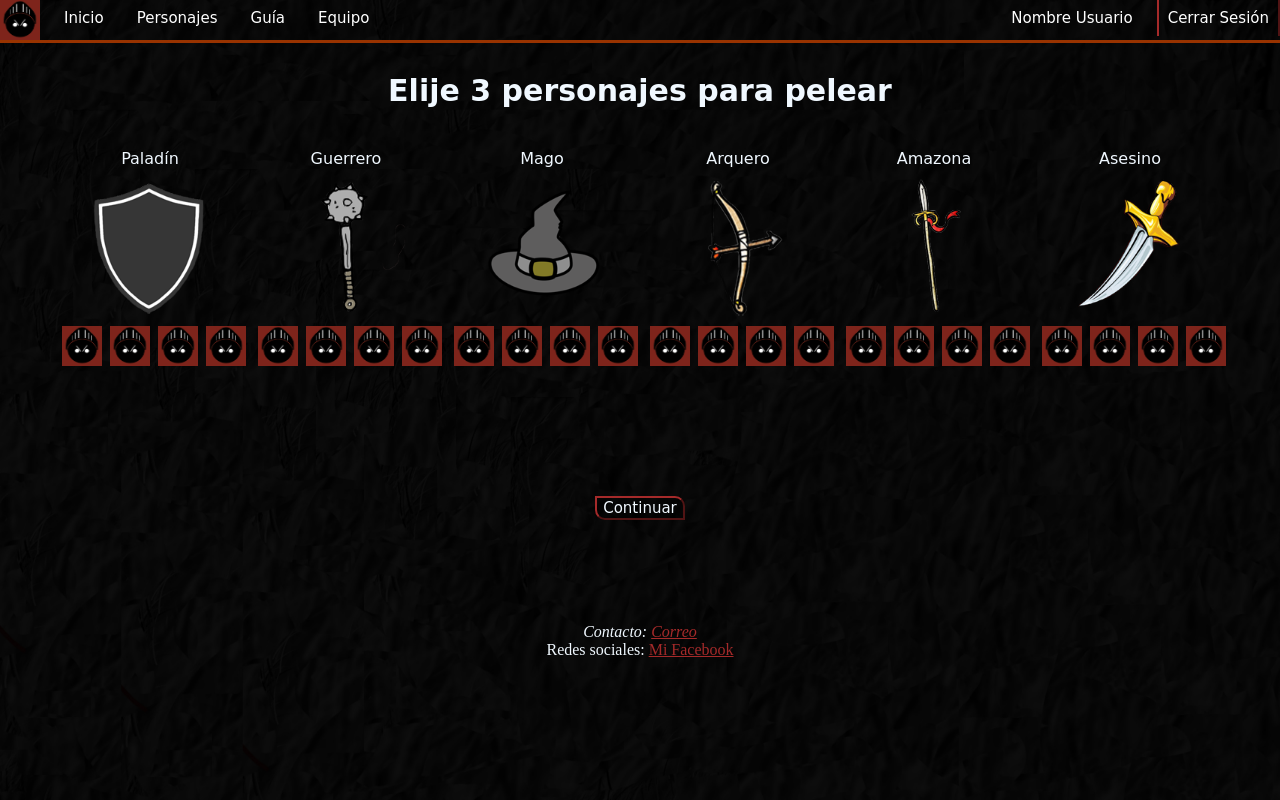
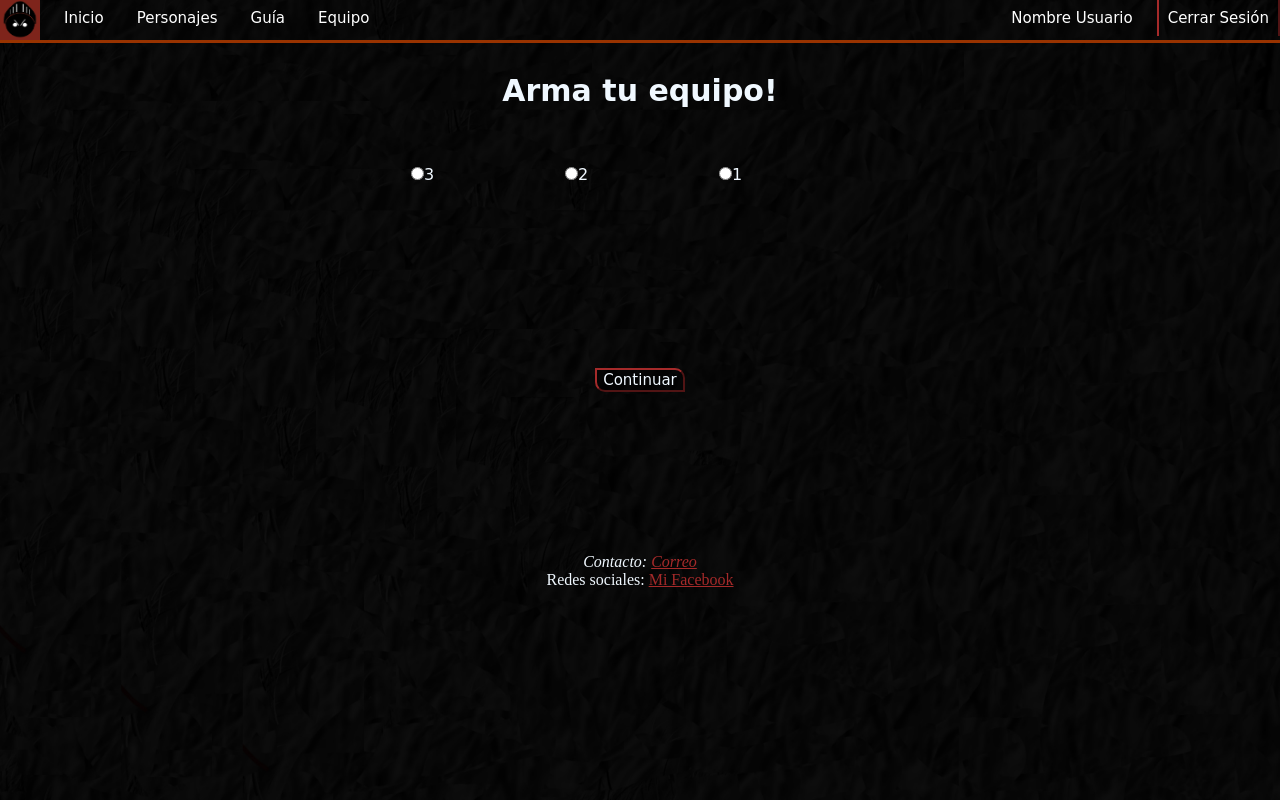
Before and after one commit to Tecnicatura-Team/Sticks-War-Game, a PHP site: page /personajes.html in a window 1280 px wide. Run offline with PHP 8.4, Linux system fonts and the light colour scheme.

Commit message:
reestructuracion de pagina personajes

```diff
--- a/css/estilos.css
+++ b/css/estilos.css
@@ -24,10 +24,10 @@ footer {
     height: 45px;
     padding-bottom: 0%;
     text-align: center;
-    /* border-top: solid;
-    border-color: #930;
-    border: solid;
-     background-color: black;*/
+}
+
+.foote {
+    margin-top: 30px;
 }
 
 
@@ -157,10 +157,6 @@ input:focus {
     width: 300px;
     height: 300px;
     margin-bottom: 0%;
-    /* border-left: solid;
-    border-right: solid;
-    border-bottom: solid;
-    border: solid;*/
 }
 
 
@@ -218,14 +214,9 @@ input:focus {
 table {
     font-family: Comic Sans MS;
     color: aliceblue;
+    position: relative;
     /* border: solid; */
-    position: relative;
 }
-
-
-/* table td {
-    border: solid aliceblue;
-} */
 
 .clases:hover {
     background: rgba(165, 42, 42, 0.11);
@@ -234,18 +225,22 @@ table {
 
 /*eleccion de personajes*/
 
+#descHabilidad {
+    color: aliceblue;
+}
+
 #cuerpoIndex,
 #cuerpoPJ,
 #cuerpoEquipo {
     width: 100%;
     height: 100%;
+    position: relative;
     /* border: solid aqua; */
-    position: relative;
 }
 
 .Eleccion {
     width: 1235px;
-    height: 550px;
+    height: 450px;
     position: relative;
     /* border: solid rgb(6, 139, 255); */
     margin: auto;
@@ -261,11 +256,19 @@ table {
 }
 
 .Personajes {
-    position: relative;
+    text-align: center;
+    font-family: Comic Sans MS;
     width: 1235;
-    height: 350;
-    margin-top: 20px;
+    height: 450;
+    margin-top: 50px;
+    color: aliceblue;
+    margin: auto;
+    justify-content: center;
     /* border: solid rgb(56, 155, 101); */
+}
+
+.Eclass {
+    margin: auto;
 }
 
 .Personajes input {
@@ -410,6 +413,8 @@ table {
 }
 
 .pjPartida {
+    width: 100px;
+    height: 250px;
     margin: auto;
     margin-top: 200px;
     position: relative;
@@ -510,12 +515,21 @@ table {
     text-align: center;
 }
 
+#Asignar {
+    margin-top: 50px;
+    margin: auto;
+    margin-left: 47.5%;
+}
 
-/* .BContinuar {
-    font-family: Comic Sans MS;
-    font-size: 15px;
-    text-decoration: none;
-    color: #fff;
-    border-radius: 10px 10px 10px 10px;
-    background-color: rgba(0, 0, 0, 0);
+.BContinuar {
+    margin-top: 50px;
+}
+
+
+/* table td {
+    border: solid aliceblue;
+}
+
+div {
+    border: solid rgb(6, 139, 255);
 } */
--- a/equipo.html
+++ b/equipo.html
@@ -1,10 +1,11 @@
 <!DOCTYPE html>
-
-<html>
+<html lang="es">
 
 <head>
     <link rel="stylesheet" href="css/estilos.css">
     <meta charset="utf-8">
+    <link rel="shortcut icon" href="img/logo1.ico">
+    <title>Equipo de desarrollo</title>
 </head>
 
 <body background="img/fondete2.jpg" style="background-repeat:no-repeat; background-attachment:fixed; background-position:center; background-size: 100% 100% ">
--- a/index.html
+++ b/index.html
@@ -1,9 +1,10 @@
 <!DOCTYPE html>
-<html>
+<html lang="es">
 
 <head>
     <link rel="stylesheet" href="css/estilos.css">
     <meta charset="utf-8">
+    <link rel="shortcut icon" href="img/logo1.ico">
     <title>Inicio Sticks War</title>
     <!--  <link rel="shortcut icon" href="img\logo.png"/> icono para la pestaña -->
 </head>
--- a/juego.html
+++ b/juego.html
@@ -1,8 +1,10 @@
-<html>
+<html lang="es">
 
 <head>
     <link rel="stylesheet" href="css/estilos.css">
     <meta charset="utf-8">
+    <link rel="shortcut icon" href="img/logo1.ico">
+    <title>Juego</title>
 </head>
 
 <body background="img/fondete2.jpg" style="background-repeat:no-repeat; background-attachment:fixed; background-position:center; background-size: 100% 100% ">
@@ -27,7 +29,7 @@
 
         <div class="Juego">
 
-            <table class="pjPartida" width="100px;" height="250px ">
+            <table class="pjPartida">
                 <tr align="center">
                     <td>
                         <img src="img/Espera.png" id="SelectPJ3" alt=" " width="40px " height="40px ">
--- a/personajes.html
+++ b/personajes.html
@@ -1,8 +1,10 @@
-<html>
+<html lang="es">
 
 <head>
     <link rel="stylesheet" href="css/estilos.css">
     <meta charset="utf-8">
+    <link rel="shortcut icon" href="img/logo1.ico">
+    <title>Personajes</title>
 </head>
 
 <body background="img/fondete2.jpg" style="background-repeat:no-repeat; background-attachment:fixed; background-position:center; background-size: 100% 100% ">
@@ -20,109 +22,39 @@
                         <li> <a href="equipo.html">Equipo</a></li>
                         <li><input class="closeB" type="button" value="Cerrar Sesión"></li>
                         <li> <label class="close">Nombre Usuario</label></li>
-
                     </ul>
-
                 </nav>
         </header>
 
-        <div class="Eleccion" align="center">
-
-            <h1> Elije 3 personajes para pelear</h1>
-            <br>
-            <form action="" class="Personajes">
+        <div class="Eleccion" id="Eleccion" align="center">
+            <h1> Arma tu equipo!</h1>
+            <br><br><br>
             <table>
-                    <tr class="NomClases">
-                        <td style="color:aliceblue; text-align: center;">Paladín</td>
-                        <td style="color:aliceblue; text-align: center;">Guerrero</td>
-                        <td style="color:aliceblue; text-align: center;">Mago</td>
-                        <td style="color:aliceblue; text-align: center;">Arquero</td>
-                        <td style="color:aliceblue; text-align: center;">Amazona</td>
-                        <td style="color:aliceblue; text-align: center;">Asesino</td>
-                    </tr>
                 <tr>
                     <td>
-                            <div class="clases"> <input type="checkbox" class="Paladin" onchange="validacion(this)"> <label></label></td>
-                        </div>
-
-                        <td>
-                            <div class="clases"><input type="checkbox" class="Guerrero" onchange="validacion(this)"> <label></label></div>
+                        <div class="clases"><input type="radio" name="posicionPJ" value="3" onclick=ElegirPJ()><label>3</label></div>
                     </td>
                     <td>
-                            <div class="clases"><input type="checkbox" class="Mago" onchange="validacion(this)"> <label></label></div>
+                        <div class="clases"><input type="radio" name="posicionPJ" value="2" onclick=ElegirPJ()><label>2</label></div>
                     </td>
                     <td>
-                            <div class="clases"><input type="checkbox" class="Arquero" onchange="validacion(this)"> <label></label></div>
-                        </td>
-                        <td>
-                            <div class="clases"><input type="checkbox" class="Amazona" onchange="validacion(this)"> <label></label></div>
-                        </td>
-                        <td>
-                            <div class="clases"><input type="checkbox" class="Asesino" onchange="validacion(this)"> <label></label></div>
+                        <div class="clases"><input type="radio" name="posicionPJ" value="1" onclick=ElegirPJ()><label>1</label></div>
                     </td>
                 </tr>
-
-                    <tr>
-                        <td class="Habilidades">
-                            <img src="img/logo1.jpg" alt="" width="40px" height="40px" onmouseover="showdiv(event,'Descripcion de la habilidad 1');" onMouseOut="hiddenDiv()" style='display:table;'>
-                            <img src="img/logo1.jpg" alt="" width="40px" height="40px" onmouseover="showdiv(event,'Descripción de la habilidad 2');" onMouseOut="hiddenDiv()" style='display:table;'>
-                            <img src="img/logo1.jpg" alt="" width="40px" height="40px" onmouseover="showdiv(event,'Descripción de la habilidad 3');" onMouseOut="hiddenDiv()" style='display:table;'>
-                            <img src="img/logo1.jpg" alt="" width="40px" height="40px" onmouseover="showdiv(event,'Descripción de la habilidad 4');" onMouseOut="hiddenDiv()" style='display:table;'>
-                        </td>
-                        <td class="Habilidades">
-                            <img src="img/logo1.jpg" alt="" width="40px" height="40px" onmouseover="showdiv(event,'Descripción de la habilidad 1');" onMouseOut="hiddenDiv()" style='display:table;'>
-                            <img src="img/logo1.jpg" alt="" width="40px" height="40px" onmouseover="showdiv(event,'Descripción de la habilidad 2');" onMouseOut="hiddenDiv()" style='display:table;'>
-                            <img src="img/logo1.jpg" alt="" width="40px" height="40px" onmouseover="showdiv(event,'Descripción de la habilidad 3');" onMouseOut="hiddenDiv()" style='display:table;'>
-                            <img src="img/logo1.jpg" alt="" width="40px" height="40px" onmouseover="showdiv(event,'Descripción de la habilidad 4');" onMouseOut="hiddenDiv()" style='display:table;'>
-                        </td>
-                        <td class="Habilidades">
-                            <img src="img/logo1.jpg" alt="" width="40px" height="40px" onmouseover="showdiv(event,'Descripción de la habilidad 1');" onMouseOut="hiddenDiv()" style='display:table;'>
-                            <img src="img/logo1.jpg" alt="" width="40px" height="40px" onmouseover="showdiv(event,'Descripción de la habilidad 2');" onMouseOut="hiddenDiv()" style='display:table;'>
-                            <img src="img/logo1.jpg" alt="" width="40px" height="40px" onmouseover="showdiv(event,'Descripción de la habilidad 3');" onMouseOut="hiddenDiv()" style='display:table;'>
-                            <img src="img/logo1.jpg" alt="" width="40px" height="40px" onmouseover="showdiv(event,'Descripción de la habilidad 4');" onMouseOut="hiddenDiv()" style='display:table;'>
-                        </td>
-                        <td class="Habilidades">
-                            <img src="img/logo1.jpg" alt="" width="40px" height="40px" onmouseover="showdiv(event,'Descripción de la habilidad 1');" onMouseOut="hiddenDiv()" style='display:table;'>
-                            <img src="img/logo1.jpg" alt="" width="40px" height="40px" onmouseover="showdiv(event,'Descripción de la habilidad 2');" onMouseOut="hiddenDiv()" style='display:table;'>
-                            <img src="img/logo1.jpg" alt="" width="40px" height="40px" onmouseover="showdiv(event,'Descripción de la habilidad 3');" onMouseOut="hiddenDiv()" style='display:table;'>
-                            <img src="img/logo1.jpg" alt="" width="40px" height="40px" onmouseover="showdiv(event,'Descripción de la habilidad 4');" onMouseOut="hiddenDiv()" style='display:table;'>
-                        </td>
-                        <td class="Habilidades">
-                            <img src="img/logo1.jpg" alt="" width="40px" height="40px" onmouseover="showdiv(event,'Descripción de la habilidad 1');" onMouseOut="hiddenDiv()" style='display:table;'>
-                            <img src="img/logo1.jpg" alt="" width="40px" height="40px" onmouseover="showdiv(event,'Descripción de la habilidad 2');" onMouseOut="hiddenDiv()" style='display:table;'>
-                            <img src="img/logo1.jpg" alt="" width="40px" height="40px" onmouseover="showdiv(event,'Descripción de la habilidad 3');" onMouseOut="hiddenDiv()" style='display:table;'>
-                            <img src="img/logo1.jpg" alt="" width="40px" height="40px" onmouseover="showdiv(event,'Descripción de la habilidad 4');" onMouseOut="hiddenDiv()" style='display:table;'>
-                        </td>
-                        <td class="Habilidades">
-                            <img src="img/logo1.jpg" alt="" width="40px" height="40px" onmouseover="showdiv(event,'Descripción de la habilidad 1');" onMouseOut="hiddenDiv()" style='display:table;'>
-                            <img src="img/logo1.jpg" alt="" width="40px" height="40px" onmouseover="showdiv(event,'Descripción de la habilidad 2');" onMouseOut="hiddenDiv()" style='display:table;'>
-                            <img src="img/logo1.jpg" alt="" width="40px" height="40px" onmouseover="showdiv(event,'Descripción de la habilidad 3');" onMouseOut="hiddenDiv()" style='display:table;'>
-                            <img src="img/logo1.jpg" alt="" width="40px" height="40px" onmouseover="showdiv(event,'Descripción de la habilidad 4');" onMouseOut="hiddenDiv()" style='display:table;'>
-                        </td>
-                        <tr>
-                            <td colspan="6" class="desc">
-                                <div id="descHabilidad"></div>
-                            </td>
-                        </tr>
-                        <tr>
-
-                            <input type="radio">
-                        </tr>
-
             </table>
-
-            </form>
             <input class="BContinuar" type="button" value="Continuar">
             <!-- falta el action -->
         </div>
 
 
-        <footer style="color:aliceblue">
+        <footer class="foote" style="color:aliceblue">
             <address>Contacto: <a href="correo@gmail.com" style="color: brown">Correo</a></address>
             <p>Redes sociales: <a href="http://facebook.com/" style="color: brown">Mi Facebook</a></p>
         </footer>
+        <script src="js/jquery-3.3.1.js"></script>
+        <script src="js/juego.js"></script>
+        <script src="js/personajes.js"></script>
 
-        <script src="js/juego.js"></script>
     </div>
 </body>
 
```
Also changed, not shown: js/juego.js (+12 -11 lines), js/personajes.js (added, +117 -0 lines), respaldo/personajes.html (added, +124 -0 lines), img/StickArquero.png, img/StickArquero2.png, img/StickMago.png, img/StickMago2.png, img/StickPaladin.png, img/StickPaladin2.png, img/logo1.ico (added). Lines whose indentation alone changed are shown as unchanged.
